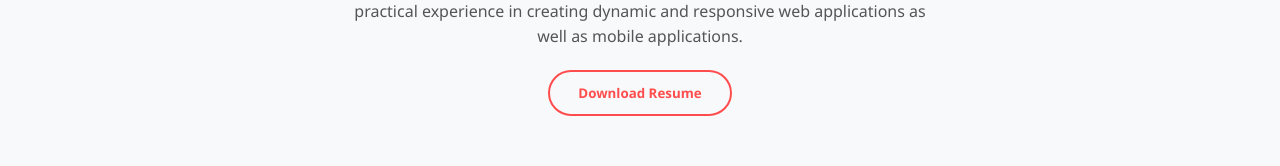
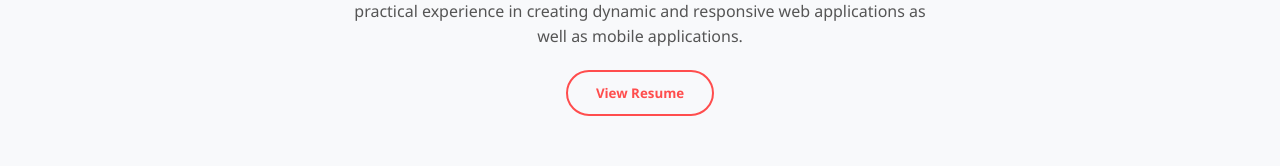
Before and after one commit to iiamsarif/Portfolio, a plain HTML site: page index.html in a window 1280 px wide. Shown: the part 408-574 px from the top of the page. Drawn offline with Linux system fonts and the light colour scheme.

Commit message:
Update index.html

```diff
--- a/index.html
+++ b/index.html
@@ -226,7 +226,7 @@
         <h2>Hi, I'm Sarif Mondal</h2>
         <p>BCA Student | Web Developer | Passionate Full Stack Developer who has practical experience in creating dynamic
             and responsive web applications as well as mobile applications.</p>
-        <a href="/Resume_Sarif_Mondal_2025.pdf" download><button class="btn">Download Resume</button></a>
+        <a href="/Resume_Sarif_Mondal_2025.pdf"><button class="btn">View Resume</button></a>
     </section>
 
     <section id="skills">
```
